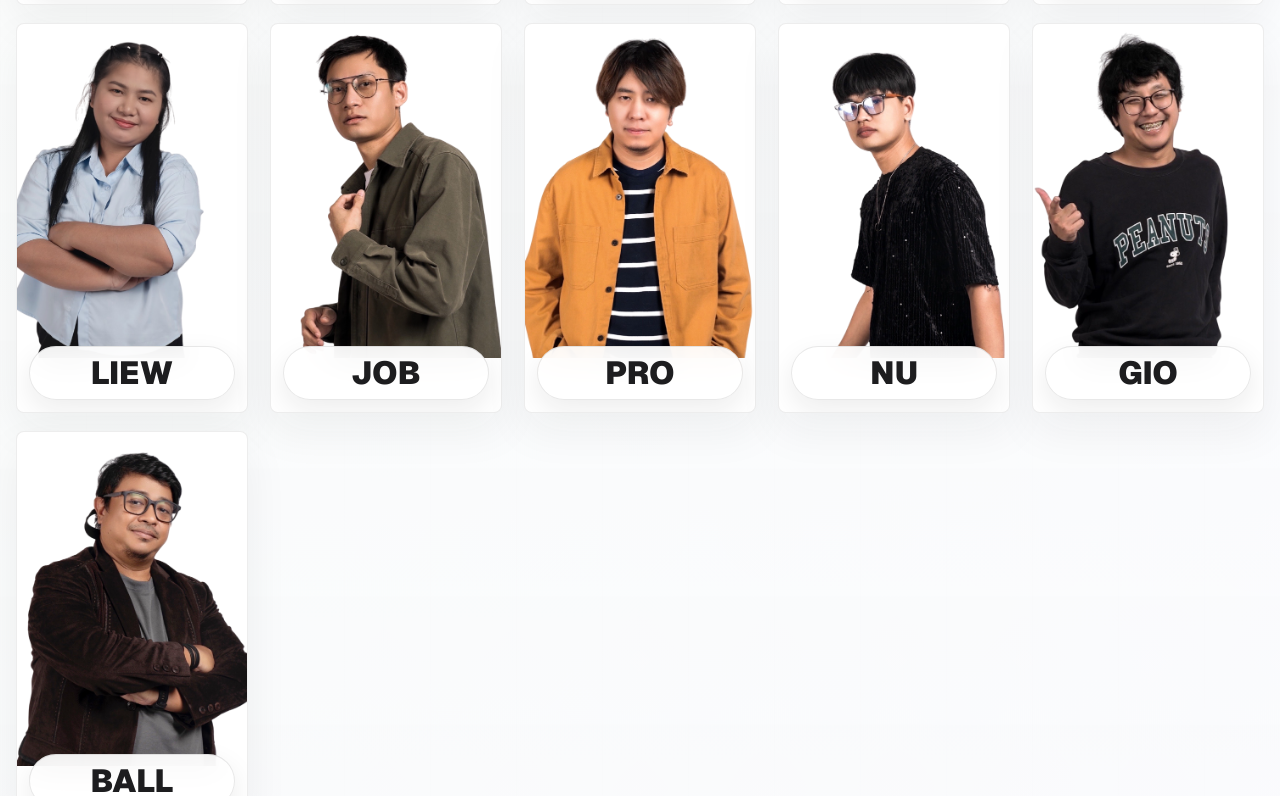
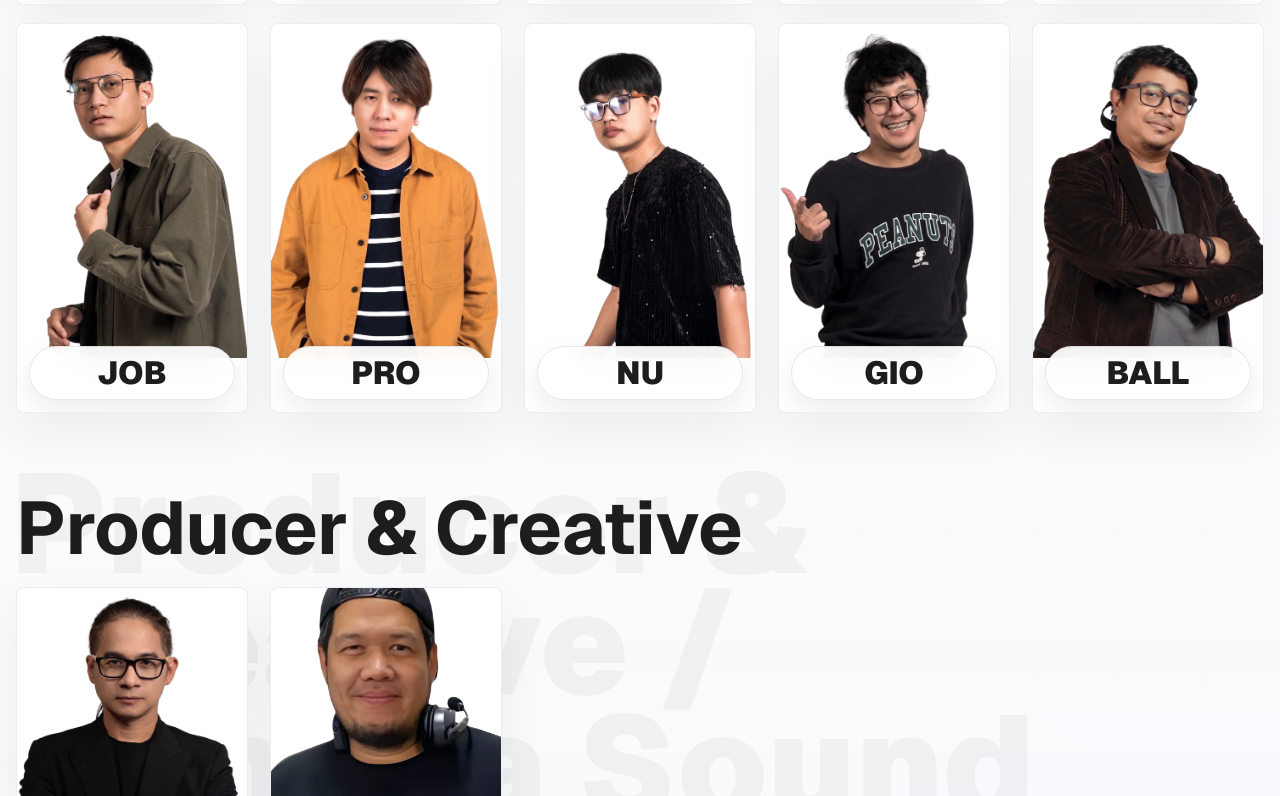
Before and after one commit to eskimo-project/bananasoundstudio, a Next.js app: page / in a window 1280 px wide. Shown: the part 10029-10825 px from the top of the page. Built offline with nearby package versions, Linux system fonts and the light colour scheme.

Commit message:
Remove LIEW from people roster

```diff
--- a/app/page.tsx
+++ b/app/page.tsx
@@ -298,7 +298,7 @@ const peopleCategories = [
   {
     label: "Composer & Engineer",
     accent: "MOST",
-    people: ["TOY", "MEAN", "NUENG", "MOST", "JADI", "LIEW", "JOB", "PRO", "NU", "JO", "BALL"],
+    people: ["TOY", "MEAN", "NUENG", "MOST", "JADI", "JOB", "PRO", "NU", "JO", "BALL"],
   },
   {
     label: "Producer & Creative",
```
